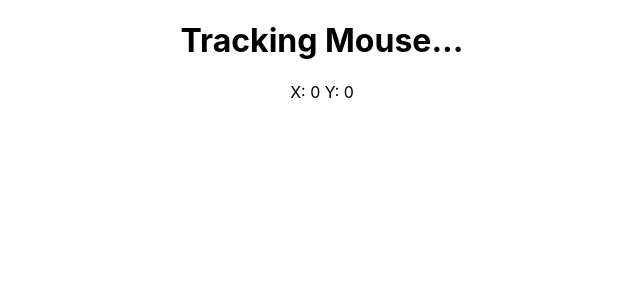
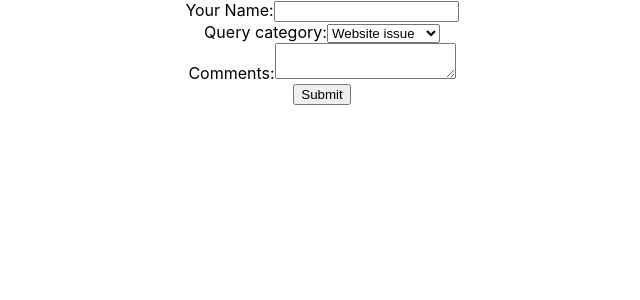
Before and after one commit to 2ndborn/react-mini-pro, a React (Create React App) app in the folder my-app/: page / in a window 1280 px wide. Shown: the top 300 px of the page, without its empty margins (318-958 px from the left). Built offline with nearby package versions, Linux system fonts and the light colour scheme.

Commit message:
controlled form

```diff
--- a/my-app/src/App.js
+++ b/my-app/src/App.js
@@ -13,11 +13,12 @@
 import LifeCyclesCDM from './components/LifeCyclesCDM';
 import LifeCyclesCDU from './components/LifeCyclesCDU';
 import LifeCyclesCWU from './components/LifeCyclesCWUTracker';
+import ControlledForm from './components/ControlledForm';
 
 function App() {
   return (
     <div className="App">
-      <LifeCyclesCWU />
+      <ControlledForm />
     </div>
   );
 }
--- /dev/null
+++ b/my-app/src/components/ControlledForm.js
@@ -0,0 +1,80 @@
+import React, { Component } from 'react'
+
+export class ControlledForm extends Component {
+    constructor(props) {
+      super(props)
+
+      this.state = {
+         name: '',
+         category: 'website',
+         comments: ''
+      }
+    }
+
+    handleNameChange = (event) => {
+        this.setState({
+            name: event.target.value
+        })
+    }
+
+    handleCategoryChange = (event) => {
+        this.setState({
+            query: event.target.value
+        })
+    }
+
+    handleCommentsChange = (event) => {
+        this.setState({
+            comments: event.target.value
+        })
+    }
+
+    handleSubmit = (event) => {
+        event.preventDefault();
+        console.log(this.state)
+    }
+
+    render() {
+        return (
+            <div>
+                <form onSubmit={this.handleSubmit}>
+                    <div>
+                        <label htmlFor="id-name">Your Name:</label>
+                        <input
+                            value={this.state.name}
+                            onChange={this.handleNameChange}
+                            id="id-name"
+                            name="name"
+                            type="text"
+                        />
+                    </div>
+                    <div>
+                        <label htmlFor="id-category">Query category:</label>
+                        <select
+                            id="id-category"
+                            name="category"
+                            value={this.state.category}
+                            onChange={this.handleCategoryChange}
+                        >
+                            <option>Website issue</option>
+                            <option>Order issue</option>
+                            <option>General inquiry</option>
+                        </select>
+                    </div>
+                    <div>
+                        <label htmlFor="id-comments">Comments:</label>
+                        <textarea
+                            value={this.state.comments}
+                            onChange={this.handleCommentsChange}
+                            id="id-comments"
+                            name="comments"
+                        />
+                    </div>
+                    <input type="submit" value="Submit" />
+                </form>
+            </div>
+        )
+    }
+}
+
+export default ControlledForm
```
